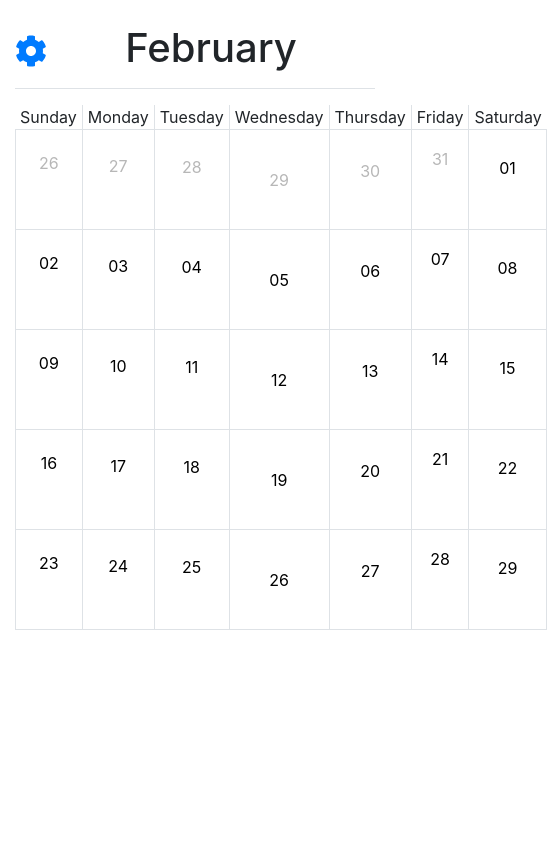
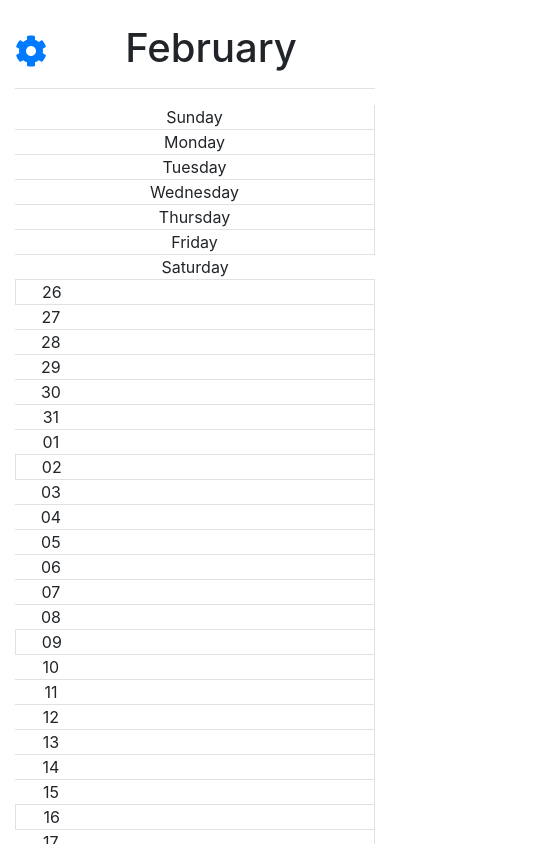
Before and after one commit to herrlegno/SignNotes, a React (Create React App) app: page / in a window 390 px wide. Shown: the top 844 px of the page, 547 px wide, since content can reach past the window. Built offline with nearby package versions, Linux system fonts and the light colour scheme.

Commit message:
WIP: responsive calendar

```diff
--- a/src/components/Calendar/View.tsx
+++ b/src/components/Calendar/View.tsx
@@ -3,15 +3,18 @@ import { Container } from 'react-bootstrap';
 import moment from '@app/config/moment';
 import classNames from 'classnames';
 import { DayCell } from '@app/components';
+import { useMediaQuery } from '@app/hooks';
 import { CalendarProps } from './index.d';
 import styles from './styles.module.css';
 
-function obtainWeeksOfMonth(month: number) {
+const Calendar: React.FC<CalendarProps> = ({ month }) => {
+  const { mobile } = useMediaQuery();
+
+  function obtainDays(month: number) {
     const calendarStart = moment()
       .month(month)
       .startOf('month')
       .startOf('week');
-
     const calendarEnd = moment()
       .month(month)
       .endOf('month')
@@ -19,22 +22,30 @@ function obtainWeeksOfMonth(month: number) {
 
     const days = [];
 
-  for (let i = calendarStart; i <= calendarEnd; i.add(1, 'd')) {
-    days.push(i.clone());
+    for (
+      let i = moment(calendarStart);
+      i <= calendarEnd;
+      i.add(1, 'd')
+    ) {
+      days.push(moment(i));
     }
 
     return days;
   }
 
-const Calendar: React.FC<CalendarProps> = ({ month }) => {
   const daysNames = moment.weekdays(true);
 
-  const days = obtainWeeksOfMonth(month);
+  const days = obtainDays(month);
+
   const weeksCount = days.length / 7;
 
   return (
-    <Container className='mt-3'>
-      <div className={styles.calendarGrid}>
+    <Container className='mt-3' bsPrefix='container-md'>
+      <div
+        className={classNames({
+          [styles.calendarGrid]: !mobile,
+        })}
+      >
         {daysNames.map((day, index) => (
           <div
             key={day}
--- a/src/components/DayCell/View.tsx
+++ b/src/components/DayCell/View.tsx
@@ -1,35 +1,53 @@
-import React, { useState, useEffect, useRef } from 'react';
+import React, {
+  useState,
+  useEffect,
+  useRef,
+  useLayoutEffect,
+} from 'react';
 import { Modal, Button } from 'react-bootstrap';
 import classNames from 'classnames';
 import { DayCellProps } from './index.d';
+import { useMediaQuery } from '@app/hooks';
 import styles from './styles.module.css';
 
 const DayCell: React.FC<DayCellProps> = ({ day, month }) => {
   const [show, setShow] = useState<boolean>(false);
+  const { mobile } = useMediaQuery();
 
   const handleClose = () => setShow(false);
   const handleShow = () => setShow(true);
 
   const ref = useRef<HTMLButtonElement>(null);
 
+  const updateHeight = () => {
+    const button = ref.current as HTMLButtonElement;
+    button.style.height = `${button.clientWidth}px`;
+  };
+
   useEffect(() => {
     const handleOnResize = () => {
-      const button = ref.current as HTMLButtonElement;
-      button.style.height = `${button.offsetWidth}px`;
+      if (ref.current) updateHeight();
     };
 
-    if (ref.current) handleOnResize();
-
     window.addEventListener('resize', handleOnResize);
-
     return () => {
       window.removeEventListener('resize', handleOnResize);
     };
-  });
+  }, []);
+
+  useLayoutEffect(() => {
+    if (ref.current) updateHeight();
+  }, [mobile]);
 
   const disabled = !(month === day.month());
 
   return (
+    <div
+      className={classNames(styles.container, {
+        [styles.mobile]: mobile,
+      })}
+    >
+      {!mobile && (
         <React.Fragment>
           <button
             ref={ref}
@@ -43,7 +61,7 @@ const DayCell: React.FC<DayCellProps> = ({ day, month }) => {
           </button>
           <Modal show={show} onHide={handleClose} centered>
             <Modal.Header closeButton>
-          <Modal.Title>Modal heading</Modal.Title>
+              <Modal.Title>{day.format('ll')}</Modal.Title>
             </Modal.Header>
             <Modal.Body>
               Woohoo, you're reading this text in a modal!
@@ -58,6 +76,9 @@ const DayCell: React.FC<DayCellProps> = ({ day, month }) => {
             </Modal.Footer>
           </Modal>
         </React.Fragment>
+      )}
+      {mobile && <React.Fragment>{day.format('DD')}</React.Fragment>}
+    </div>
   );
 };
 
--- a/src/components/DayCell/styles.module.css
+++ b/src/components/DayCell/styles.module.css
@@ -1,3 +1,7 @@
+.container {
+  width: 100%;
+}
+
 .button {
   border: none;
   text-decoration: none;
@@ -13,3 +17,8 @@
   z-index: 1;
   box-shadow: 0px 0px 10px 0px rgba(0, 0, 0, 0.75);
 }
+
+.mobile {
+  display: grid;
+  grid-template-columns: repeat(2, 1fr) 3fr;
+}
--- a/src/views/Home/View.tsx
+++ b/src/views/Home/View.tsx
@@ -11,7 +11,7 @@ const HomeView: React.FunctionComponent = () => {
   const date = moment();
   const monthName = date.format('MMMM');
   return (
-    <Container className='pt-4 pb-4'>
+    <Container className='pt-4 pb-4' bsPrefix='container-md'>
       <Row className='justify-content-md-center'>
         <Col xs>
           <div className='d-flex border-bottom pb-2 align-items-center justify-content-between'>
```
Lines whose indentation alone changed are shown as unchanged.
